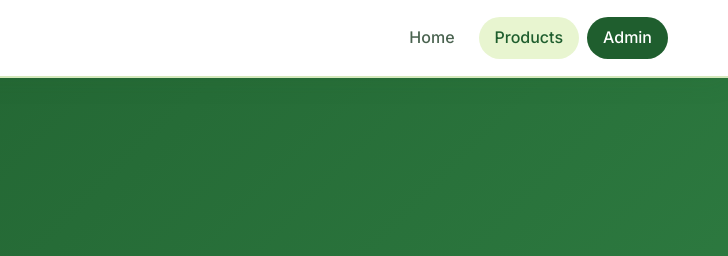
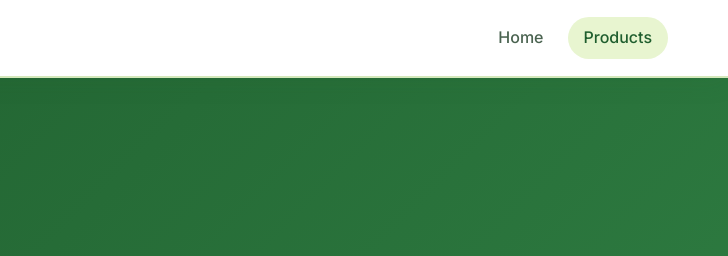
Before and after one commit to PrachiDeshmukh23/My_Products, a plain HTML site: page products.html in a window 1280 px wide. Shown: the top 256 px of the page, 552-1280 px from the left. Drawn offline with Linux system fonts and the light colour scheme.

Commit message:
Remove Admin button from navigation on all pages

```diff
--- a/products.html
+++ b/products.html
@@ -23,7 +23,6 @@
         <nav class="main-nav" id="main-nav">
           <a href="index.html" class="nav-link" id="nav-home">Home</a>
           <a href="products.html" class="nav-link active" id="nav-products">Products</a>
-          <a href="admin/login.html" class="nav-link nav-admin" id="nav-admin">Admin</a>
         </nav>
         <button class="hamburger" id="hamburger-btn" aria-label="Toggle menu">
           <span></span><span></span><span></span>
```
